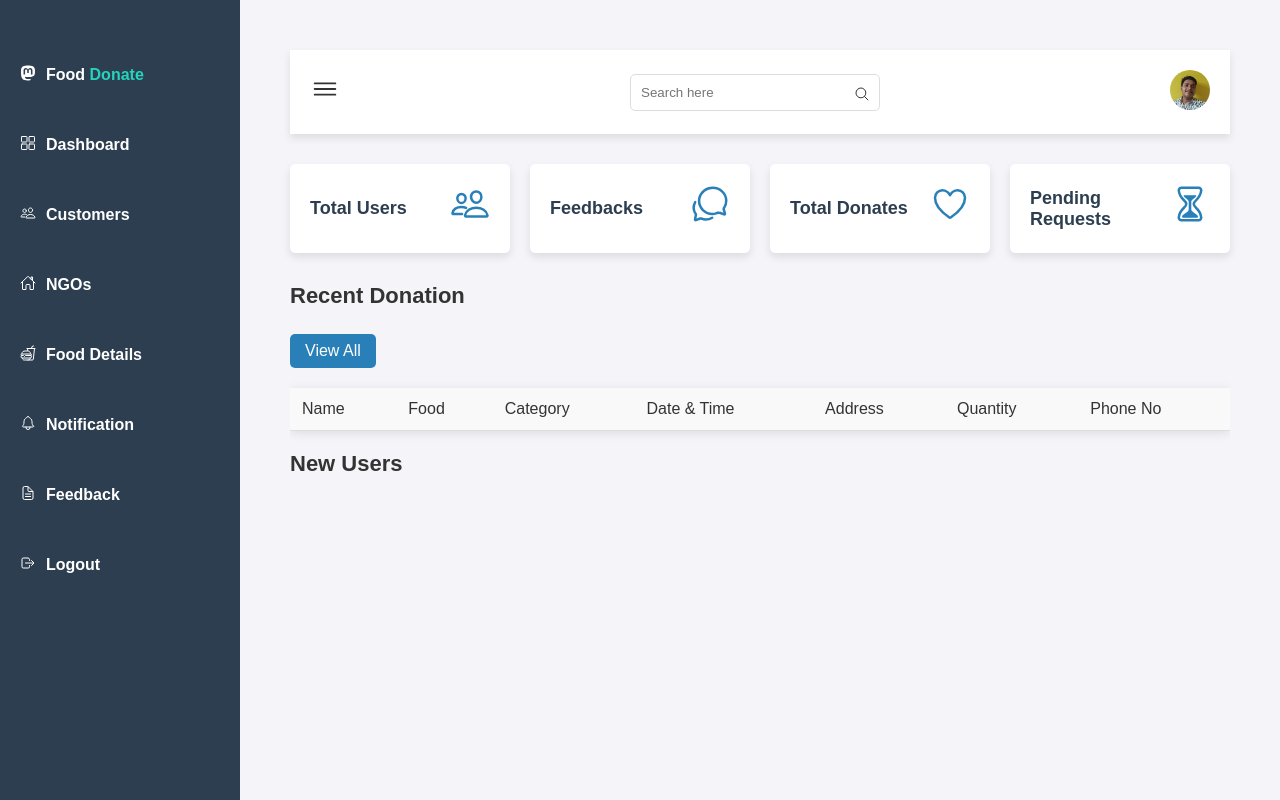
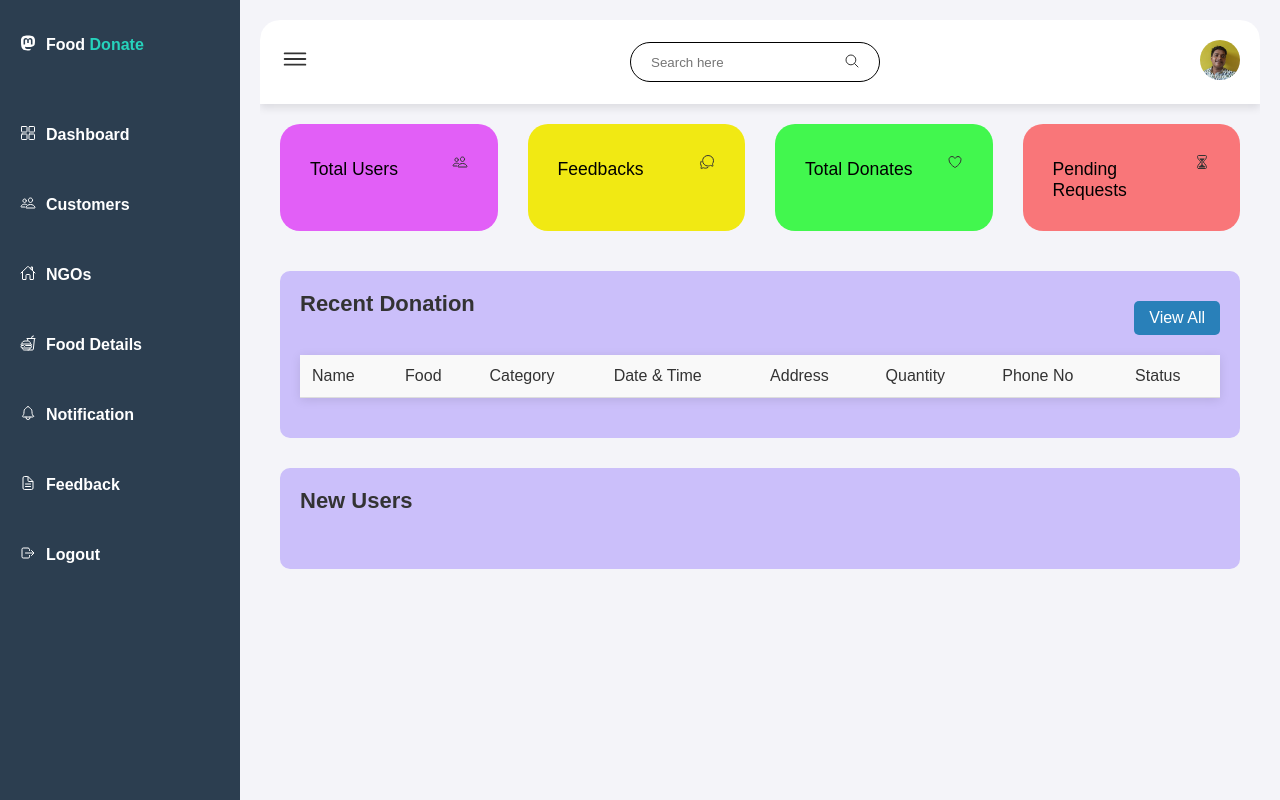
Before and after one commit to SudipMondal704/Smart-Food-Waste-Management-System, a PHP site: page /foodWaste/admin.html in a window 1280 px wide. Run offline with PHP 8.4, Linux system fonts and the light colour scheme.

Commit message:
edited admin panel

```diff
--- a/admin.css
+++ b/admin.css
@@ -26,7 +26,6 @@
     background-color: #2c3e50;
     height: 100vh;
     color: white;
-    padding-top: 30px;
     position: fixed;
     left: 0;
     top: 0;
@@ -39,6 +38,12 @@
 
 .navigation ul li {
     margin: 20px 0;
+}
+
+.navigation ul li:nth-child(1)
+{
+    margin-bottom: 40px;
+    pointer-events: none;
 }
 
 .navigation ul li a {
@@ -66,7 +71,7 @@
 /* Main Content Area */
 .main {
     margin-left: 240px;
-    padding: 30px;
+    border-radius: 20px;
     flex-grow: 1;
     width: calc(100% - 240px);
     overflow-x: hidden;
@@ -89,19 +94,30 @@
 
 .search {
     position: relative;
+    margin: 0 10px;
 }
 
-.search input {
-    padding: 10px;
-    border-radius: 5px;
-    border: 1px solid #ddd;
+.search label
+{
+    position: relative;
+    width: 100%;
+}
+
+.search label input {
+    width: 100%;
+    height: 40px;
+    border-radius: 40px;
+    padding: 5px 20px;
+    padding-left: 20px;
+    outline: none;
+    border: 1px solid #000000;
     width: 250px;
 }
 
 .search ion-icon {
     position: absolute;
-    right: 10px;
-    top: 12px;
+    right: 20px;
+    top: 0px;
 }
 
 .user img {
@@ -112,41 +128,183 @@
 }
 
 /* Card Box Section */
-.cardBox {
-    display: flex;
-    gap: 20px;
-    margin-top: 30px;
-    flex-wrap: wrap;
+.cardBox
+{
+    position: relative;
+    width: 100%;
+    padding: 20px;
+    display: grid;
+    grid-template-columns: repeat(4,1fr);
+    grid-gap: 30px;
+    box-shadow: #000000;
+    transition: all 0.3s ease;
 }
 
-.card {
-    background-color: #fff;
-    padding: 20px;
-    border-radius: 5px;
-    box-shadow: 0 4px 8px rgba(0, 0, 0, 0.1);
-    flex: 1;
-    min-width: 200px;
+.cardBox .card1
+{
+    position: relative;
+    background: #e25ff7;
+    padding: 30px;
+    border-radius: 20px;
     display: flex;
     justify-content: space-between;
-    align-items: center;
+    cursor: pointer;
 }
 
-.cardName {
-    font-size: 18px;
-    font-weight: bold;
-    color: #2c3e50;
+.cardBox .card1 .cardName
+{
+    color: #000000;
+    font-size: 1.1em;
+    margin-top: 5px;
 }
 
-.iconBx {
-    font-size: 40px;
-    color: #2980b9;
+.cardBox .card1.iconBx
+{
+    font-size: 2.5em;
+    color: rgb(0, 34, 252);
+}
+.cardBox .card1:hover
+{
+   /* background: rgb(131, 197, 252);*/
+    transform: translateY(-5px) scale(1.02);
+}
+.cardBox .card1:hover .cardName,
+.cardBox .card1:hover .iconBx
+{
+    color: white;
+}
+
+.cardBox .card2
+{
+    position: relative;
+    background: #f1e913;
+    padding: 30px;
+    border-radius: 20px;
+    display: flex;
+    justify-content: space-between;
+    cursor: pointer;
+}
+
+.cardBox .card2 .cardName
+{
+    color: #000000;
+    font-size: 1.1em;
+    margin-top: 5px;
+}
+
+.cardBox .card2.iconBx
+{
+    font-size: 2.5em;
+    color: rgb(0, 34, 252);
+}
+.cardBox .card2:hover
+{
+  /*  background: rgb(131, 197, 252);*/
+    transform: translateY(-5px) scale(1.02);
+}
+.cardBox .card2:hover .cardName,
+.cardBox .card2:hover .iconBx
+{
+    color: white;
+}
+
+.cardBox .card3
+{
+    position: relative;
+    background: #42f74e;
+    padding: 30px;
+    border-radius: 20px;
+    display: flex;
+    justify-content: space-between;
+    cursor: pointer;
+}
+
+.cardBox .card3 .cardName
+{
+    color: #000000;
+    font-size: 1.1em;
+    margin-top: 5px;
+}
+
+.cardBox .card3.iconBx
+{
+    font-size: 2.5em;
+    color: rgb(0, 34, 252);
+}
+.cardBox .card3:hover
+{
+    /* background: rgb(131, 197, 252);*/
+    transform: translateY(-5px) scale(1.02);
+}
+.cardBox .card3:hover .cardName,
+.cardBox .card3:hover .iconBx
+{
+    color: white;
+}
+
+.cardBox .card4
+{
+    position: relative;
+    background: #ff000083;
+    padding: 30px;
+    border-radius: 20px;
+    display: flex;
+    justify-content: space-between;
+    cursor: pointer;
+}
+
+.cardBox .card4 .cardName
+{
+    color: #000000;
+    font-size: 1.1em;
+    margin-top: 5px;
+}
+
+.cardBox .card4.iconBx
+{
+    font-size: 2.5em;
+    color: rgb(0, 34, 252);
+}
+.cardBox .card4:hover
+{
+    /* background: rgb(131, 197, 252);*/
+    transform: translateY(-5px) scale(1.02);
+}
+.cardBox .card4:hover .cardName,
+.cardBox .card4:hover .iconBx
+{
+    color: white;
 }
 
 /* Table Section */
-.details {
+.details
+{
+    position: relative;
+    width: 100%;
+    padding: 20px;
+    display: grid;
+
+    grid-gap: 30px;
+}
+.details .Donate
+{
+    position: relative;
+    display: grid;
+    background: #cbbffa;
+    padding: 20px;
+    border-radius: 10px;
+}
+
+.header
+{
+    display: flex;
+    justify-content: space-between;
+    align-items: flex-start;
+}
+/* .details {
     margin-top: 30px;
     overflow-x: auto;
-}
+} */
 
 table {
     width: 100%;
@@ -180,6 +338,7 @@
 
 /* Button */
 .btn {
+    position: relative;
     text-decoration: none;
     background-color: #2980b9;
     color: white;
@@ -192,6 +351,22 @@
 .btn:hover {
     background-color: #3498db;
     cursor: pointer;
+}
+
+.details .Customers
+{
+    position: relative;
+    display: grid;
+    background: #cbbffa;
+    padding: 20px;
+    border-radius: 10px;
+}
+
+.header
+{
+    display: flex;
+    justify-content: space-between;
+    align-items: flex-start;
 }
 
 /* Responsive Design */
--- a/admin.html
+++ b/admin.html
@@ -84,7 +84,7 @@
 
         <!-- Dashboard cards -->
         <div class="cardBox">
-            <div class="card">
+            <div class="card1">
                 <div>
                     <div class="cardName">Total Users</div>
                 </div>
@@ -93,7 +93,7 @@
                 </div>
             </div>
 
-            <div class="card">
+            <div class="card2">
                 <div>
                     <div class="cardName">Feedbacks</div>
                 </div>
@@ -102,7 +102,7 @@
                 </div>
             </div>
 
-            <div class="card">
+            <div class="card3">
                 <div>
                     <div class="cardName">Total Donates</div>
                 </div>
@@ -111,7 +111,7 @@
                 </div>
             </div>
 
-            <div class="card">
+            <div class="card4">
                 <div>
                     <div class="cardName">Pending Requests</div>
                 </div>
@@ -139,6 +139,7 @@
                             <td>Address</td>
                             <td>Quantity</td>
                             <td>Phone No</td>
+                            <td>Status</td>
                         </tr>
                     </thead>
                 </table>
```
